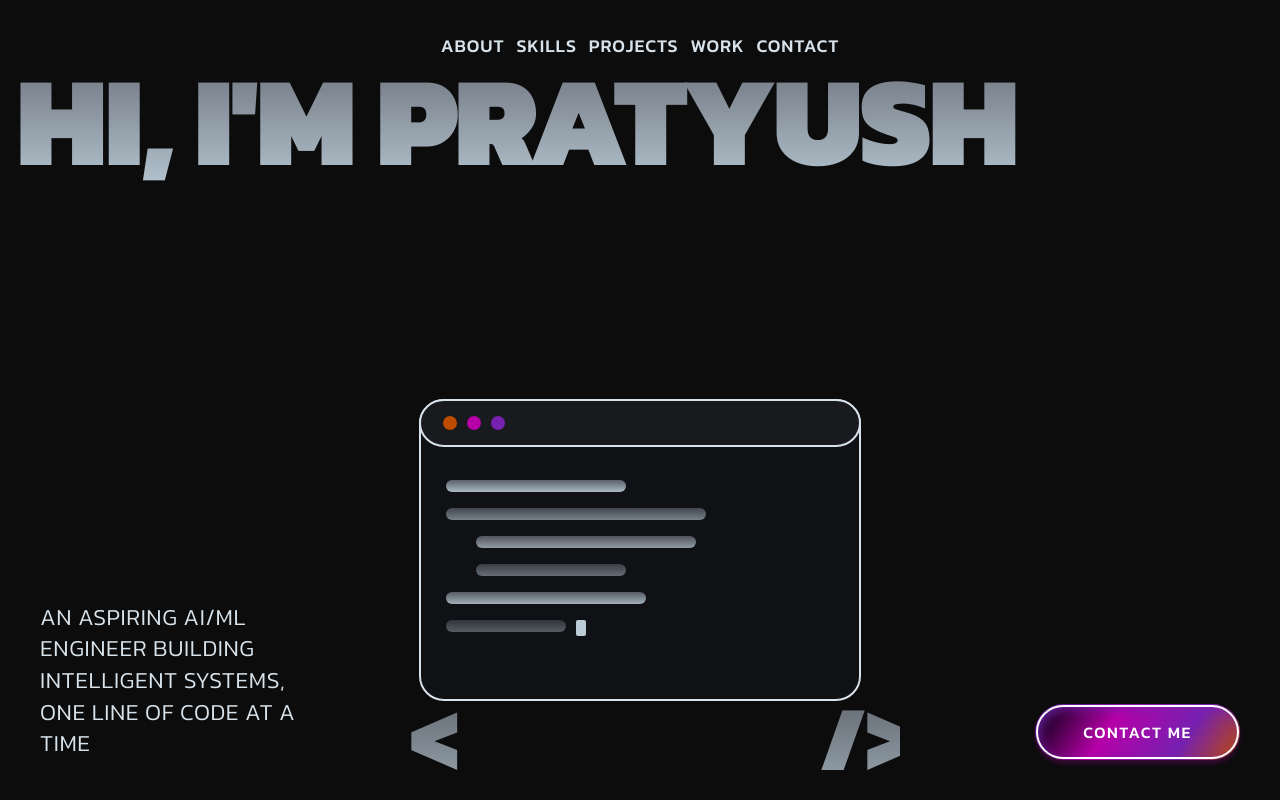
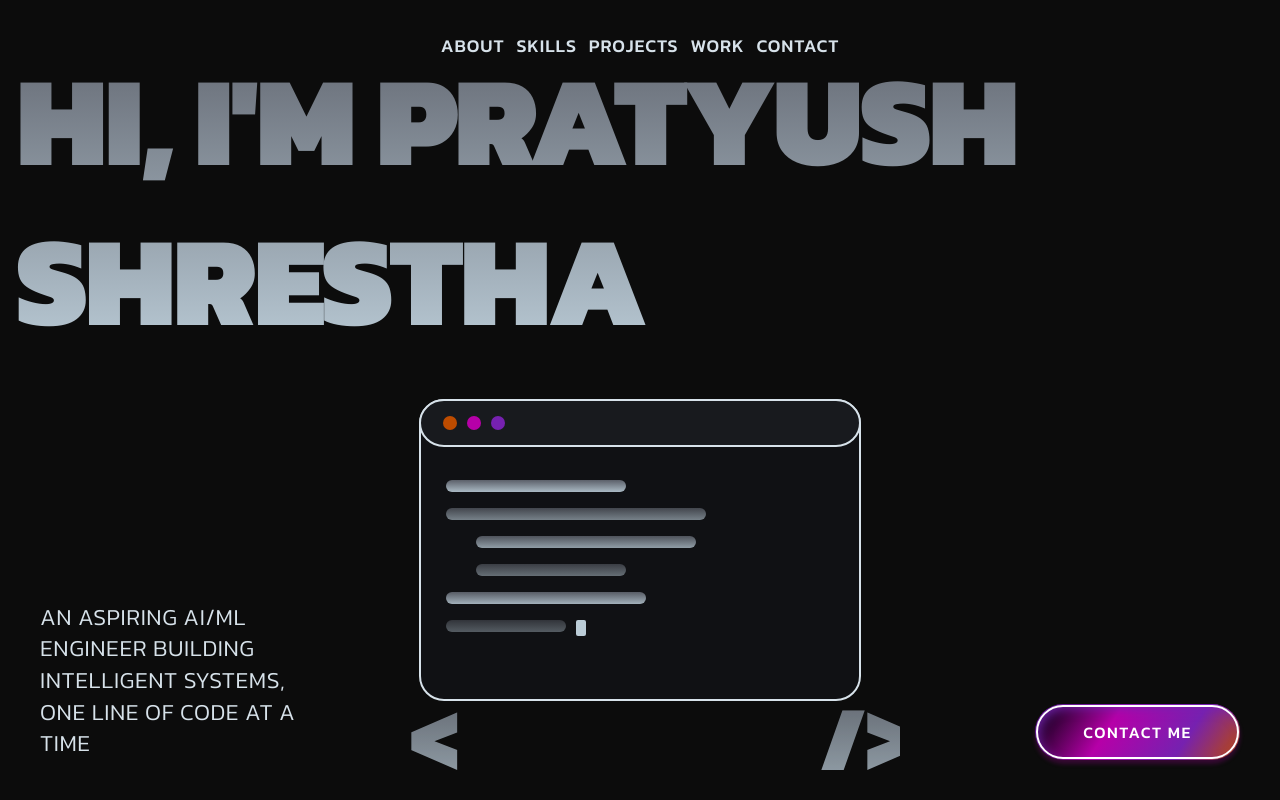
Before and after one commit to PratyushShrestha-web/PratyushShrestha-web.github.io, a React (Vite) app: page / in a window 1280 px wide. Shown: the top 800 px of the page. Built offline with nearby package versions, Linux system fonts and the light colour scheme.

Commit message:
Update HeroSection.tsx

```diff
--- a/src/sections/HeroSection.tsx
+++ b/src/sections/HeroSection.tsx
@@ -35,7 +35,7 @@ export default function HeroSection() {
       <div className="overflow-hidden mt-4 xs:mt-6 sm:mt-6 md:mt-4 lg:-mt-5 w-full px-2 xs:px-3 sm:px-4">
         <FadeIn delay={0.15} y={40}>
           <h1 className="hero-heading font-black uppercase tracking-tight leading-tight whitespace-normal w-full text-[8vw] xs:text-[8.5vw] sm:text-[9vw] md:text-[11vw] lg:text-[10vw]">
-            Hi, i&apos;m pratyush
+            Hi, i&apos;m pratyush shrestha
           </h1>
         </FadeIn>
       </div>
```
